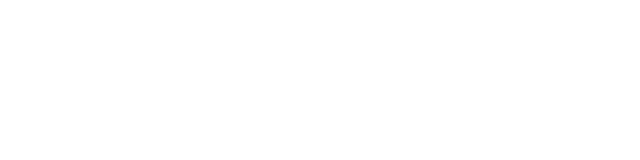
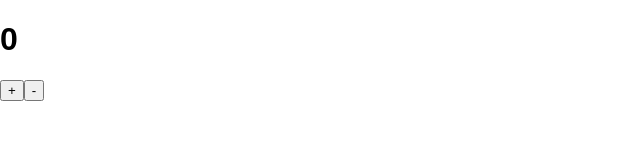
Before and after one commit to JarekZ92/Redux-homework, a React (Create React App) app: page / in a window 1280 px wide. Shown: the top 160 px of the page, without its empty margins (0-640 px from the left). Built offline with nearby package versions, Linux system fonts and the light colour scheme.

Commit message:
imported addAction1 into store

```diff
--- a/package.json
+++ b/package.json
@@ -5,6 +5,7 @@
   "dependencies": {
     "react": "^16.4.2",
     "react-dom": "^16.4.2",
+    "react-redux": "^5.0.7",
     "react-scripts": "1.1.4",
     "redux": "^4.0.0"
   },
--- a/src/App.js
+++ b/src/App.js
@@ -1,11 +1,11 @@
 import React from 'react'
-
+import Counter from './views/Counter'
 
 class App extends React.Component {
   render() {
     return (
       <div>
-
+        <Counter />
       </div>
     )
   }
--- a/src/index.js
+++ b/src/index.js
@@ -3,7 +3,13 @@
 import './index.css';
 import App from './App';
 
-import './store'
+import { Provider } from 'react-redux'
+import { store } from './store'
 
 
-ReactDOM.render(<App />, document.getElementById('root'));
+ReactDOM.render(
+    <Provider store={store}>
+        <App />
+    </Provider>,
+    document.getElementById('root')
+)
--- /dev/null
+++ b/src/state/add.js
@@ -0,0 +1,22 @@
+const ADD = 'add/ADD'
+
+const initialState = {
+    result: 0
+}
+
+
+export const addAction1 = number => ({ type: ADD, number })
+
+
+
+export default (state = initialState, action) => {
+    switch (action.type) {
+        case ADD:
+            return {
+                ...state,
+                result: state.result + action.number
+            }
+        default:
+            return state
+    }
+}
--- a/src/store.js
+++ b/src/store.js
@@ -1,23 +1,16 @@
 import { createStore, combineReducers } from 'redux'
-
-import counterReducer, {
-    incAction,
-    decAction,
-    substractAction,
-    addAction
-} from './state/counter'
+import add, { addAction1 } from './state/add'
+import counter, { incAction, decAction } from './state/counter'
 
 const reducer = combineReducers({
-    counter: counterReducer
+    counter,
+    add
 })
 
-const store = createStore(
+export const store = createStore(
     reducer,
     window.__REDUX_DEVTOOLS_EXTENSION__ && window.__REDUX_DEVTOOLS_EXTENSION__()
 )
 
-
 window.counterInc = () => store.dispatch(incAction())
 window.counterDec = () => store.dispatch(decAction())
-
-store.dispatch(addAction(6))
--- /dev/null
+++ b/src/views/Counter.js
@@ -0,0 +1,34 @@
+import React from 'react'
+
+import { connect } from 'react-redux'
+import { incAction, decAction } from '../state/counter'
+
+const Counter = (props) => (
+    <div>
+        <h1>{props.number}</h1>
+        <button
+            onClick={props.incHandler}
+        >
+            +
+                </button>
+        <button
+            onClick={props.decHandler}
+        >
+            -
+                </button>
+    </div>
+)
+
+const mapStateToProps = state => ({
+    number: state.counter.number
+})
+
+const mapDispatchToProps = dispatch => ({
+    incHandler: () => dispatch(incAction()),
+    decHandler: () => dispatch(decAction())
+})
+
+export default connect(
+    mapStateToProps,
+    mapDispatchToProps
+)(Counter)
```
Also changed, not shown: 1 other file (tests, documents, lock files or other folders).
